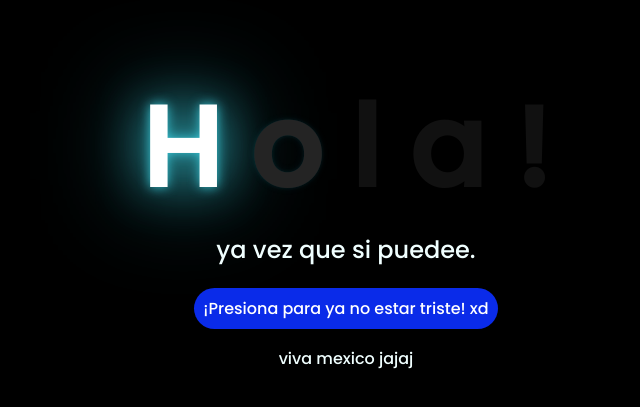
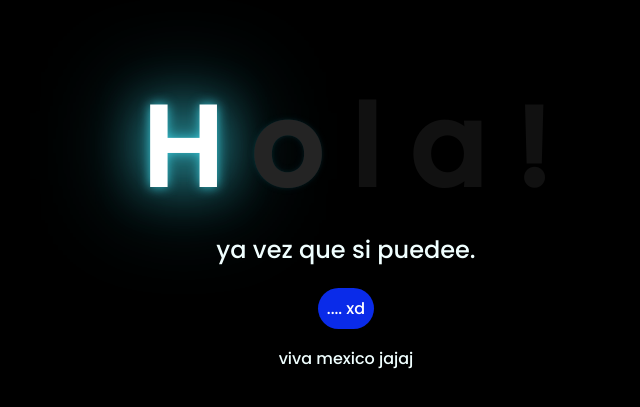
Before and after one commit to CHOCHETE/flowers, a plain HTML site: page index.html in a window 1280 px wide. Shown: the part 111-518 px from the top of the page, without its empty margins (302-942 px from the left). Drawn offline with Linux system fonts and the light colour scheme.

Commit message:
correji errores

```diff
--- a/index.html
+++ b/index.html
@@ -23,7 +23,7 @@
     </div>
     <div class="button">
         <button class="botones">
-            <a href="flower.html" style="color: #fff;">¡Presiona para ya no estar triste!  xd</a>
+            <a href="flower.html" style="color: #fff;"> .... xd</a>
         </button>
     </div>
 
```
